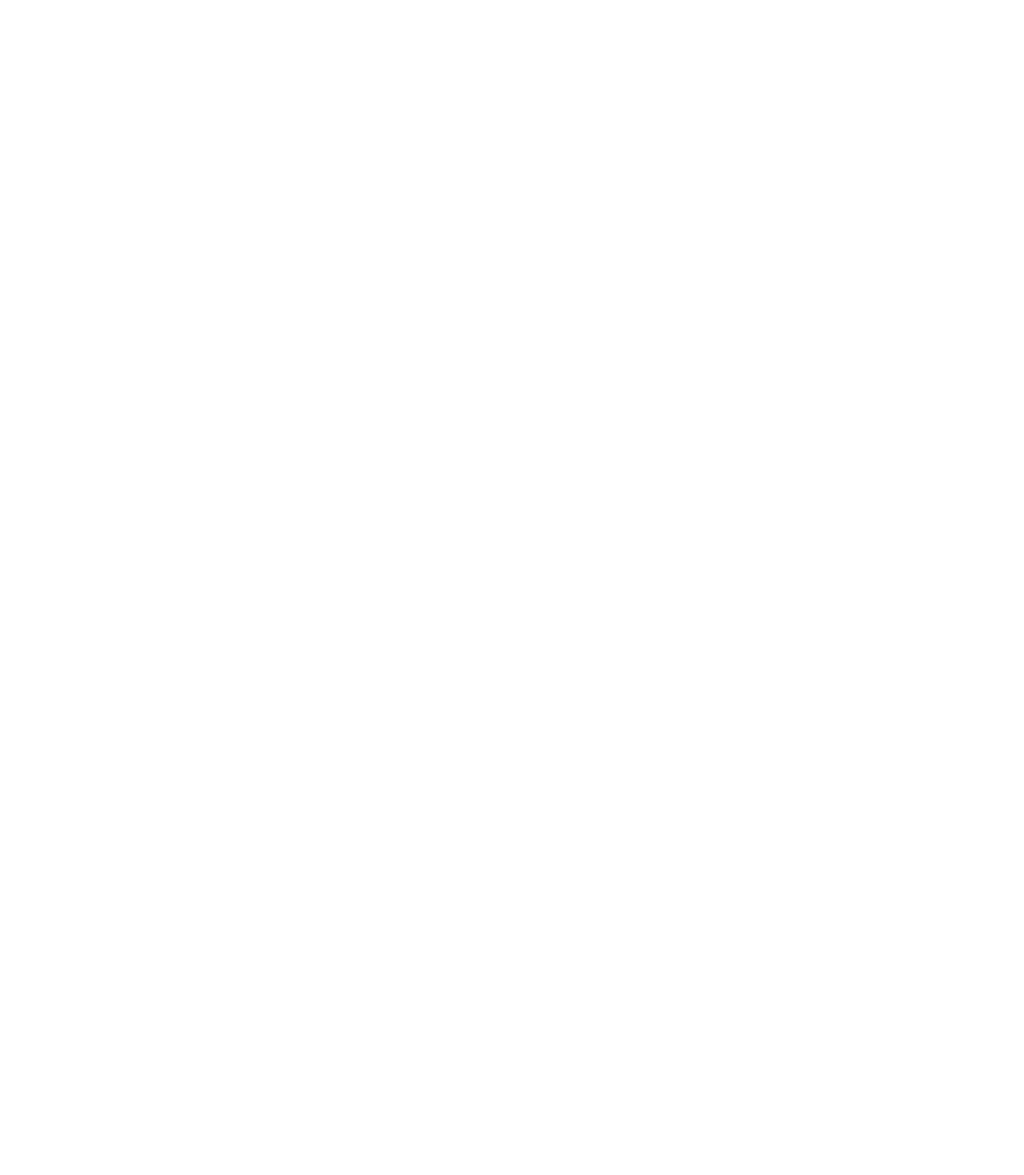
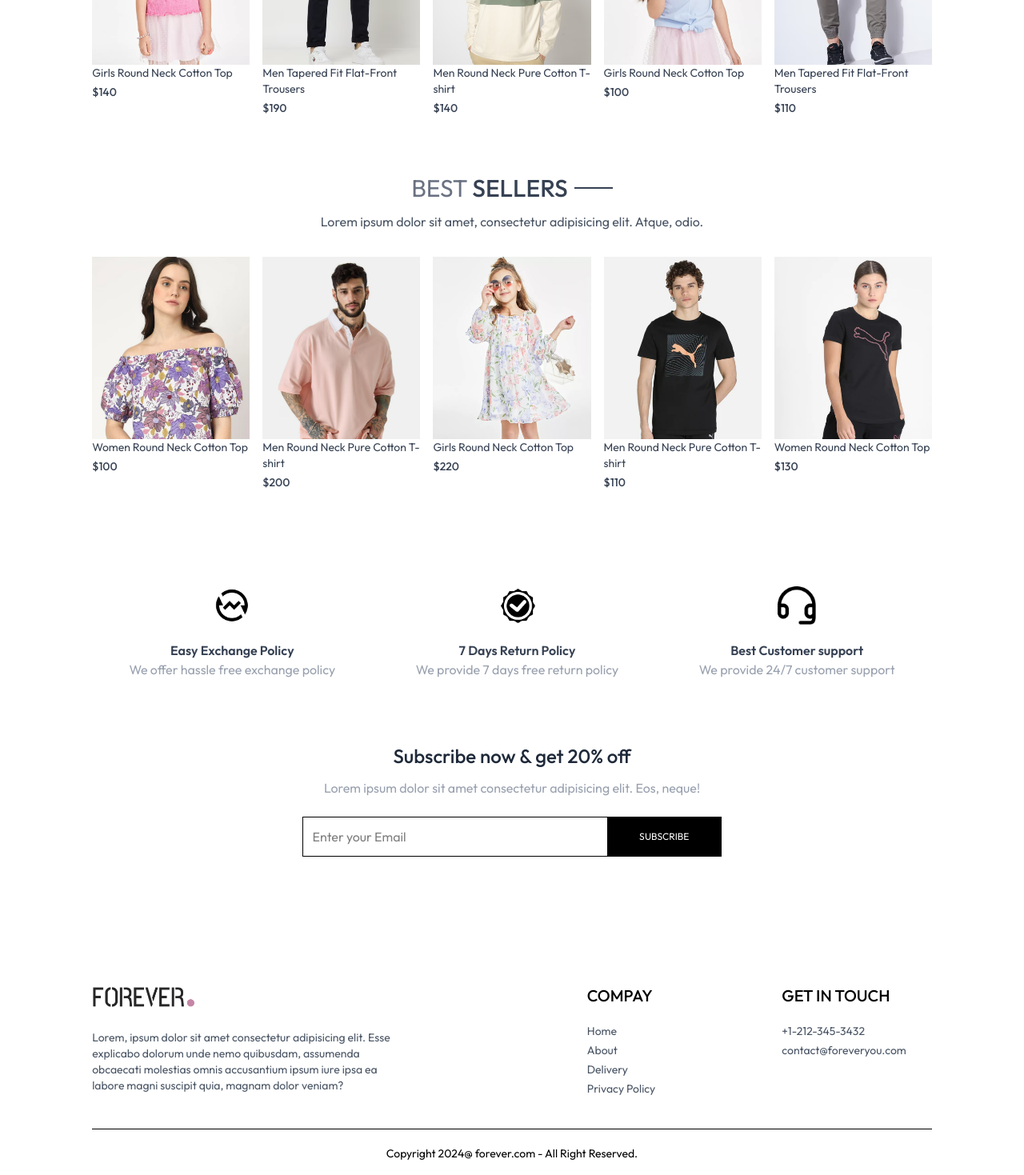
Before and after one commit to Legendsusama/Lenxify_Ecommerece_Store, a React (Vite) app in the folder frontend/: page / in a window 1280 px wide. Shown: the part 1140-2609 px from the top of the page at 80% size. Before the commit the page ends 800 px from the top, so only its background shows below. Built offline with nearby package versions, Linux system fonts and the light colour scheme.

Commit message:
Created some components for Hompage and add Link on Logo and setup sidebar active in index.css file using query

```diff
--- a/frontend/src/App.jsx
+++ b/frontend/src/App.jsx
@@ -11,6 +11,7 @@
 import Orders from './pages/Orders'
 
 import Navbar from './components/Navbar'
+import Footer from './components/Footer'
 
 const App = () => {
   return (
@@ -27,6 +28,7 @@
         <Route path='/place-order' element={<PlaceOrder />} />
         <Route path='/orders' element={<Orders />} />
       </Routes>
+      <Footer/>
     </div>
   )
 }
--- /dev/null
+++ b/frontend/src/components/BestSeller.jsx
@@ -0,0 +1,39 @@
+import React, {useContext, useEffect, useState} from 'react'
+import { ShopContext } from '../context/ShopContext'
+import Title from './Title'
+import ProductItem from './ProductItem';
+
+const BestSeller = () => {
+
+    const {products} = useContext(ShopContext);
+    const [bestSeller, setBestSeller] = useState([]);
+
+    useEffect(()=>{
+        const bestProduct = products.filter((item)=>(item.bestseller));
+        setBestSeller(bestProduct.slice(0,5));
+    }, [])
+
+  return (
+    <div className='my-10'>
+        <div className='text-center text-3xl py-8'>
+            <Title text1={'BEST'} text2={'SELLERS'} />
+            <p className='w-3/4 m-auto text-xs sm:text-sm md:text-base text-gray-600'>
+                Lorem ipsum dolor sit amet, consectetur adipisicing elit. Atque, odio.
+            </p>
+        </div>
+
+        <div className='grid grid-cols-2 sm:grid-cols-3 md:grid-cols-4 lg:grid-cols-5 gap-4 gap-y-6'>
+            {
+                bestSeller.map((item, index)=>(
+                    <ProductItem keys={index} id={item._id} name={item.name} image={item.image} price={item.price}/>
+
+                ))
+            }
+        </div>
+
+
+    </div>
+  )
+}
+
+export default BestSeller
--- /dev/null
+++ b/frontend/src/components/Footer.jsx
@@ -0,0 +1,48 @@
+
+
+import React from 'react'
+import { assets } from '../assets/assets'
+
+const Footer = () => {
+  return (
+    <div>
+        <div className='flex flex-col sm:grid grid-cols-[3fr_1fr_1fr] gap-14 my-10 mt-40 text-sm'>
+            <div>
+                <img src={assets.logo} className='mb-5 w-32' alt="" />
+                <p className='w-full md:w-2/3 text-gray-600'>
+                    Lorem, ipsum dolor sit amet consectetur adipisicing elit. Esse explicabo dolorum unde nemo quibusdam, assumenda obcaecati molestias omnis accusantium ipsum iure ipsa ea labore magni suscipit quia, magnam dolor veniam?
+                </p>
+            </div>
+
+            <div>
+                <p className='text-xl font-medium mb-5'>COMPAY</p>
+                <ul className='flex flex-col gap-1 text-gray-600'>
+                    <li>Home</li>
+                    <li>About</li>
+                    <li>Delivery</li>
+                    <li>Privacy Policy</li>
+                </ul>
+            </div>
+
+
+            <div>
+                <p className='text-xl font-medium mb-5'>GET IN TOUCH</p>
+                <ul className='flex flex-col gap-1 text-gray-600'>
+                    <li>+1-212-345-3432</li>
+                    <li>contact@foreveryou.com</li>
+                </ul>
+            </div>
+        </div>
+
+        <div>
+            <hr />
+            <p className='py-5 text-sm text-center'>Copyright 2024@ forever.com - All Right Reserved.</p>
+        </div>
+
+
+
+    </div>
+  )
+}
+
+export default Footer
--- a/frontend/src/components/LatestCollection.jsx
+++ b/frontend/src/components/LatestCollection.jsx
@@ -1,6 +1,8 @@
 
-import React, {useContext} from 'react'
+import React, {useContext, useEffect, useState} from 'react'
 import { ShopContext } from '../context/ShopContext'
+import Title from './Title'
+import ProductItem from './ProductItem';
 
 const LatestCollection = () => {
 
@@ -8,9 +10,33 @@
 
     console.log(products);
 
+    const [latestProducts, setLatestProducts] = useState([]);
+
+    useEffect(() => {
+      setLatestProducts(products.slice(0, 10));
+    }, [products]);
 
   return (
-    <div>LatestCollection</div>
+    <div className='my-10'>
+      <div className='text-center py-8 text-3xl'>
+        <Title text1={'LATEST'} text2={'COLLECTIONS'} />
+        <p className='w-3/4 m-auto text-xs sm:text-sm md:text-base text-gray-600'>Lorem ipsum dolor sit amet, consectetur adipisicing elit. Atque, odio.</p>
+      </div>
+
+      {/* Rendering Products */}
+
+      <div className='grid grid-cols-2 sm:grid-cols-3 md:grid-cols-4 lg:grid-cols-5 gap-4 gap-y-6'>
+
+        {
+          latestProducts.map((item, index) => (
+            <ProductItem  key={index} id={item._id} image={item.image} name={item.name} price={item.price} />
+          ))
+        }
+
+      </div>
+
+
+    </div>
   )
 }
 
--- a/frontend/src/components/Navbar.jsx
+++ b/frontend/src/components/Navbar.jsx
@@ -13,7 +13,7 @@
 
   return (
     <div className='flex items-center justify-between py-5 font-medium'>
-        <img src={assets.logo} className='w-36' alt="" />
+        <Link to="/"><img src={assets.logo} className='w-36' alt="" /></Link>
 
         <ul className='hidden sm:flex gap-5 text-sm text-gray-700'>
 
--- /dev/null
+++ b/frontend/src/components/NewLetterBox.jsx
@@ -0,0 +1,29 @@
+
+
+import React from 'react'
+
+const NewsletterBox = () => {
+
+    const onSubmitHandler = (e)=>{
+        e.preventDefault();
+
+    }
+
+
+  return (
+    <div className='text-center'>
+        <p className='text-2xl font-medium text-gray-800'>Subscribe now & get 20% off</p>
+        <p className='text-gray-400 mt-3'>
+            Lorem ipsum dolor sit amet consectetur adipisicing elit. Eos, neque!
+        </p>
+
+        <form  onSubmit={onSubmitHandler} className='w-full sm:w-1/2 flex items-center gap-3 mx-auto my-6 border pl-3'>
+            <input className='w-full sm:flex-1 outline-none' type="email" placeholder='Enter your Email' required />
+            <button type='submit' className='bg-black text-white text-xs px-10 py-4'>SUBSCRIBE</button>
+        </form>
+
+    </div>
+  )
+}
+
+export default NewsletterBox
--- /dev/null
+++ b/frontend/src/components/OurPolicy.jsx
@@ -0,0 +1,31 @@
+import React from 'react'
+import { assets } from '../assets/assets'
+
+const OurPolicy = () => {
+  return (
+    <div className='flex flex-col sm:flex-row justify-around gap-12 sm:gap-2 text-center py-20 text-xs sm:text-sm md:text-base text-gray-700'>
+
+        <div>
+            <img src={assets.exchange_icon} className='w-12 m-auto mb-5 ' alt="" />
+            <p className='font-semibold'>Easy Exchange Policy</p>
+            <p className='text-gray-400'>We offer hassle free exchange policy</p>
+        </div>
+
+        <div>
+            <img src={assets.quality_icon} className='w-12 m-auto mb-5 ' alt="" />
+            <p className='font-semibold'>7 Days Return Policy</p>
+            <p className='text-gray-400'>We provide 7 days free return policy</p>
+        </div>
+
+        <div>
+            <img src={assets.support_img} className='w-12 m-auto mb-5 ' alt="" />
+            <p className='font-semibold'>Best Customer support</p>
+            <p className='text-gray-400'>We provide 24/7 customer support</p>
+        </div>
+
+
+    </div>
+  )
+}
+
+export default OurPolicy
--- /dev/null
+++ b/frontend/src/components/ProductItem.jsx
@@ -0,0 +1,23 @@
+import React, { useContext} from 'react'
+import { ShopContext } from '../context/ShopContext'
+import { Link } from 'react-router-dom';
+
+const ProductItem = ({id, image, name, price}) => {
+
+    const {currency} = useContext(ShopContext);
+
+
+  return (
+    <Link className='text-gray-700 cursor-pointer' to={`/product/${id}`}>
+        <div className='overflow-hidden'>
+            <img className='hover:scale-110 transition ease-in-out' src={image[0]} alt="" />
+        </div>
+
+        <p className='-t-3 pb-1 text-sm'>{name}</p>
+        <p className='text-sm font-medium'>{currency}{price}</p>
+
+    </Link>
+  )
+}
+
+export default ProductItem
--- /dev/null
+++ b/frontend/src/components/Title.jsx
@@ -0,0 +1,12 @@
+import React from 'react'
+
+const Title = ({text1, text2}) => {
+  return (
+    <div className='inline-flex gap-2 items-center mb-3'>
+        <p className='text-gray-500'>{text1} <span className='text-gray-700 font-medium'>{text2}</span></p>
+        <p className='w-8 sm:w-12 h-[1px] sm:h-[2px] bg-gray-700'></p>
+    </div>
+  )
+}
+
+export default Title
--- a/frontend/src/index.css
+++ b/frontend/src/index.css
@@ -17,3 +17,12 @@
   font-weight: 400;
   font-style: normal;
 }
+
+
+
+@media (max-width:640px){
+  a.active{
+    background-color: black;
+    color: white;
+  }
+}
--- a/frontend/src/pages/Home.jsx
+++ b/frontend/src/pages/Home.jsx
@@ -1,12 +1,18 @@
 import React from 'react'
 import Hero from '../components/Hero'
 import LatestCollection from '../components/LatestCollection'
+import BestSeller from '../components/BestSeller'
+import OurPolicy from '../components/OurPolicy'
+import NewsletterBox from '../components/NewLetterBox'
 
 const Home = () => {
   return (
     <div>
       <Hero />
       <LatestCollection />
+      <BestSeller/>
+      <OurPolicy/>
+      <NewsletterBox/>
     </div>
   )
 }
```
